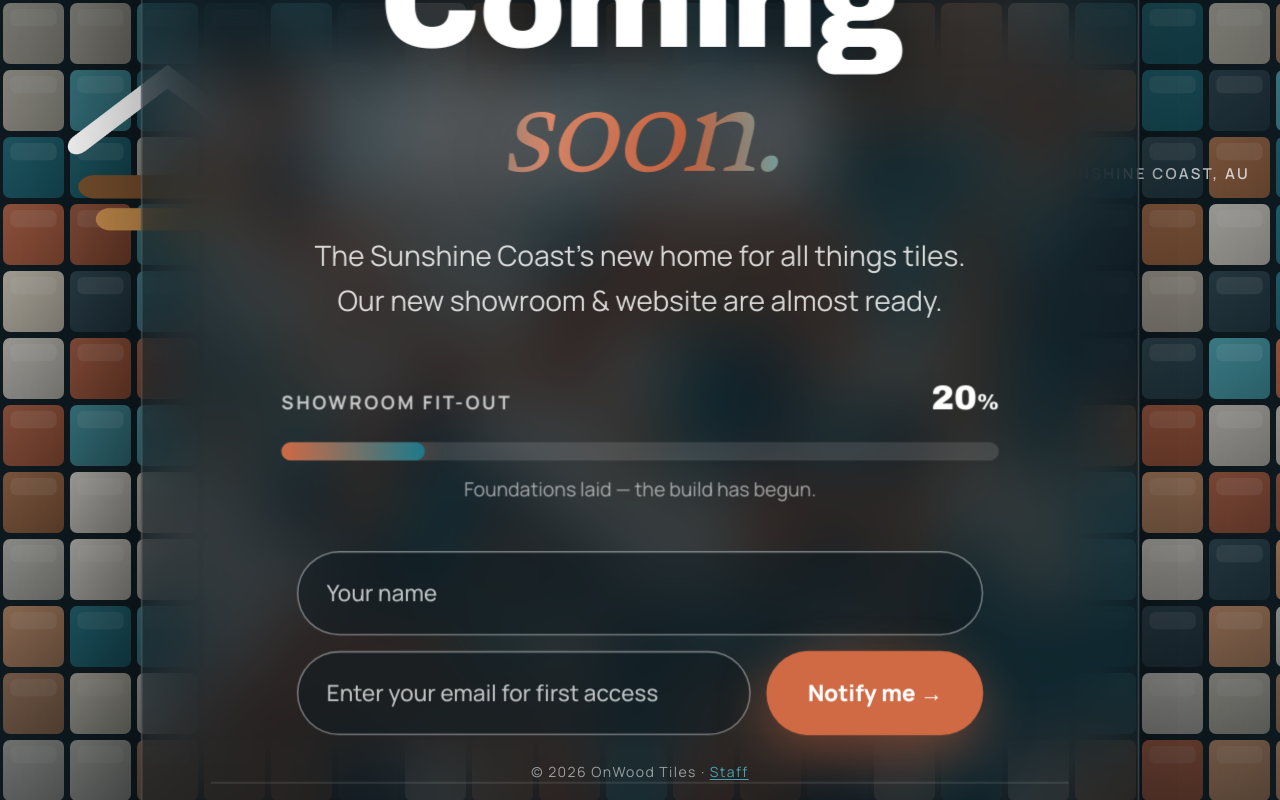
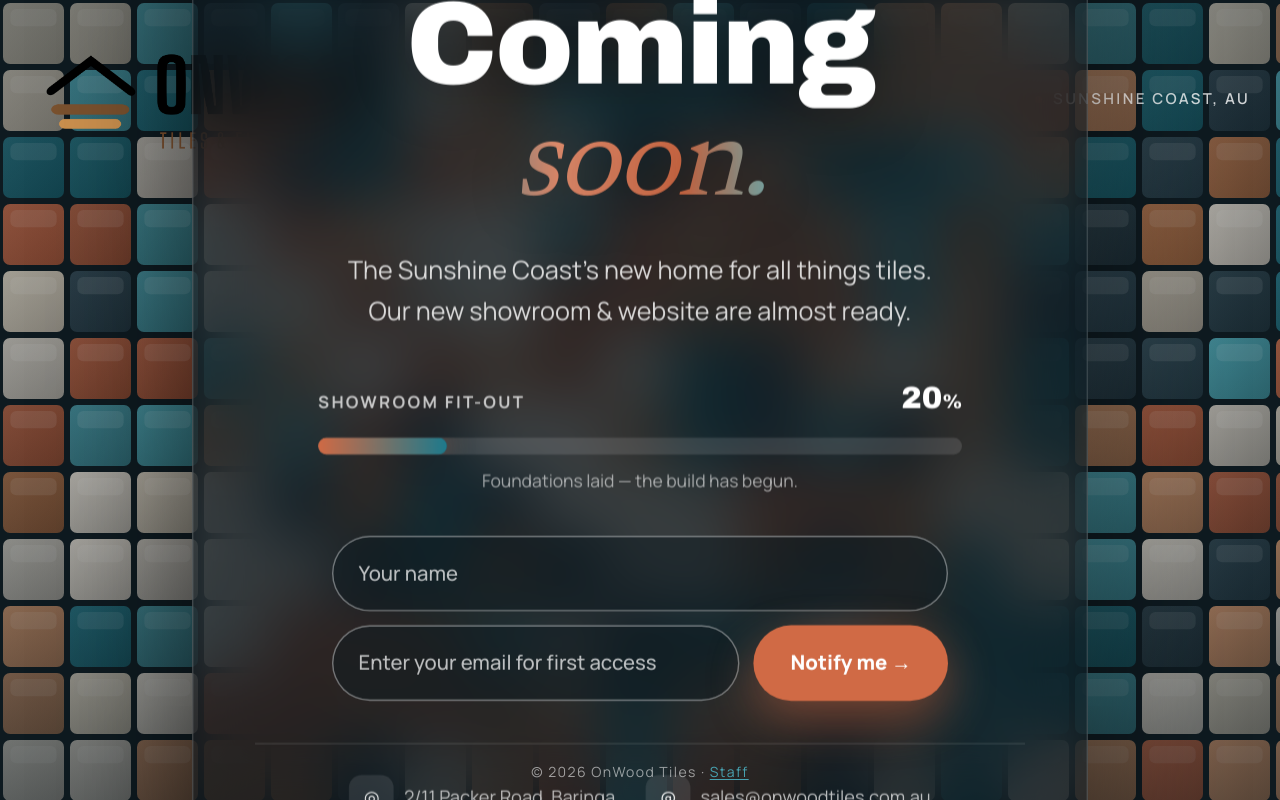
Before and after one commit to OnWood-TIles/onwood-web, a Next.js app: page / in a window 1280 px wide. Built offline with nearby package versions, Linux system fonts and the light colour scheme.

Commit message:
Coming-soon: hi-res transparent logo at 150px, card scale 1.4 (clean fit)
Co-Authored-By: Claude Opus 4.8 (1M context) <noreply@anthropic.com>

```diff
--- a/app/components/ComingSoon.tsx
+++ b/app/components/ComingSoon.tsx
@@ -87,10 +87,10 @@ export default function ComingSoon() {
       <div className={styles.topbar}>
         <div className={styles.brand}>
           <Image
-            src="/onwood-logo-white.png"
+            src="/onwood-logo-rect.png"
             alt="OnWood Tiles"
-            width={131}
-            height={48}
+            width={475}
+            height={197}
             priority
             className={styles.brandLogo}
           />
--- a/app/components/comingSoon.module.css
+++ b/app/components/comingSoon.module.css
@@ -42,7 +42,7 @@
 }
 
 .brandLogo {
-  height: 300px;
+  height: 150px;
   width: auto;
 }
 
@@ -72,8 +72,9 @@
   width: min(640px, 92vw);
   margin: 0 22px;
   padding: 46px 44px 40px;
-  /* Reagan: content scaled up ~56% (mosaic tiles behind stay the same). */
-  transform: scale(1.56);
+  /* Reagan: content scaled up (mosaic tiles behind stay the same). Capped so the
+     card doesn't run off the top/bottom of a standard laptop screen. */
+  transform: scale(1.4);
   transform-origin: center center;
   border-radius: 26px;
   background: rgba(11, 20, 26, 0.62);
@@ -383,9 +384,9 @@
   opacity: 1;
 }
 
-/* Below ~1024px the enlarged card scale would overflow the viewport, so drop it
+/* Below ~980px the enlarged card scale would overflow the viewport, so drop it
    there (the card is already near full-width on small screens). */
-@media (max-width: 1024px) {
+@media (max-width: 980px) {
   .card {
     transform: none;
   }
```
Also changed, not shown: public/onwood-logo-rect.png (added).
